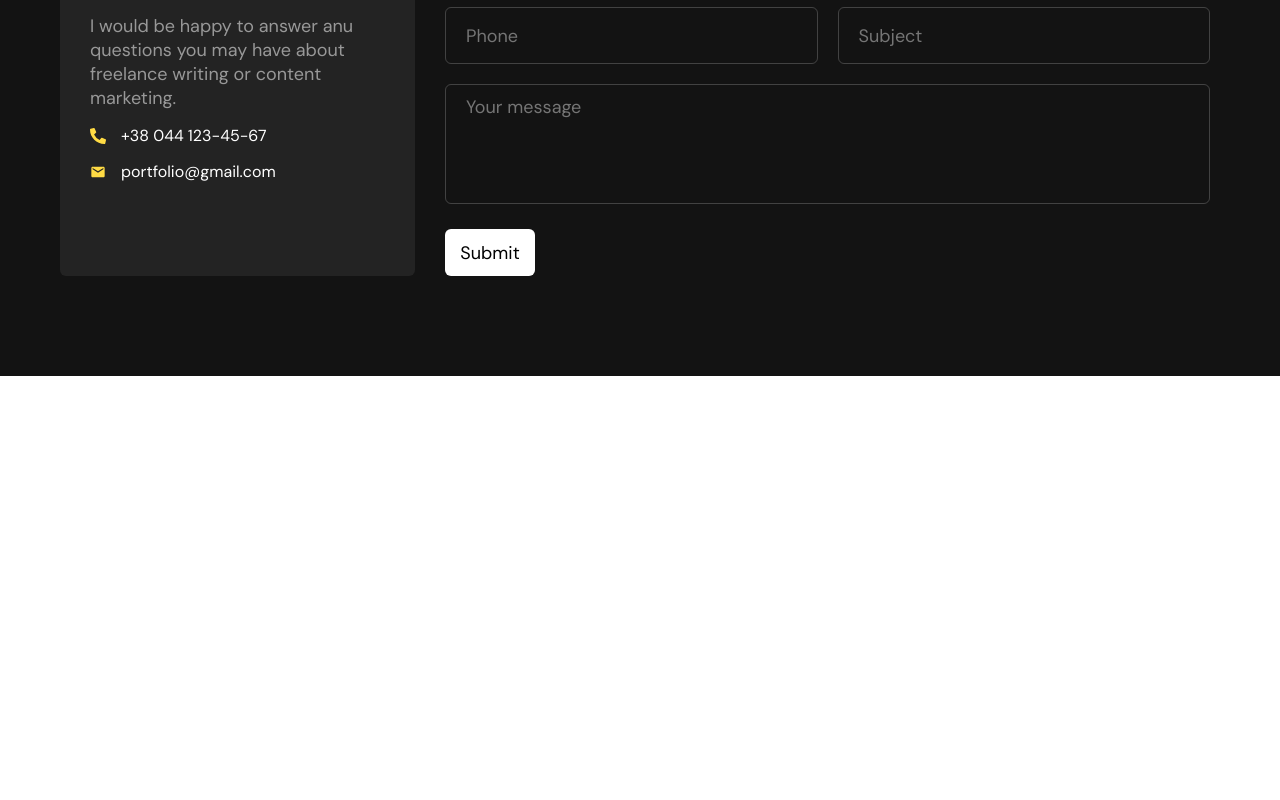
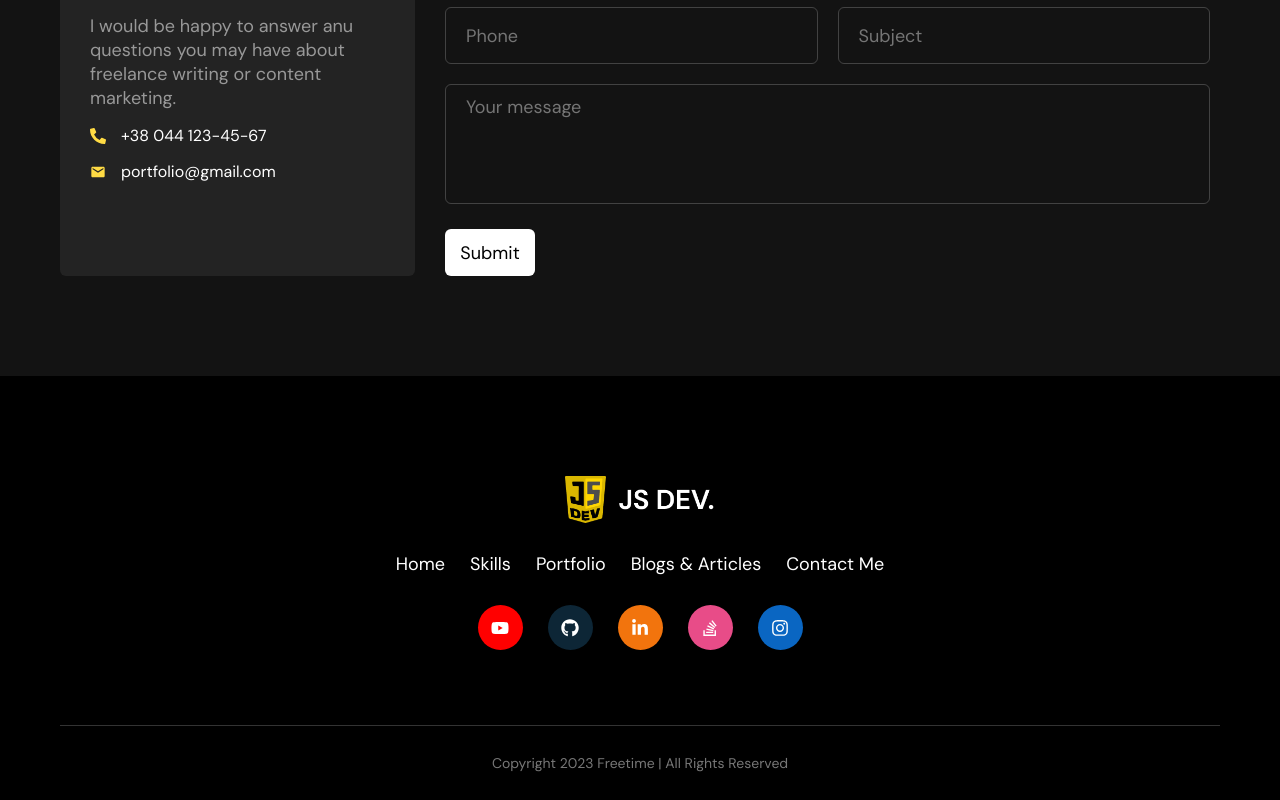
Before and after one commit to freetimezp/js-portfolio-11-web-dev, a React (Create React App) app: page / in a window 1280 px wide. Shown: the part 3608-4408 px from the top of the page. Before the commit the page ends 3984 px from the top, so only its background shows below. Built offline with nearby package versions, Linux system fonts and the light colour scheme.

Commit message:
14. js-portfolio-11-web-dev. Footer component. Scroll to section.

```diff
--- a/src/App.js
+++ b/src/App.js
@@ -5,6 +5,7 @@ import Skills from './components/skills';
 import Portfolio from './components/portfolio';
 import Blogs from './components/blogs';
 import Contact from './components/contact';
+import Footer from './components/footer';
 
 import './app.scss';
 
@@ -16,6 +17,7 @@ const App = () => {
       <Portfolio />
       <Blogs />
       <Contact />
+      <Footer />
     </div>
   );
 }
--- /dev/null
+++ b/src/components/footer/index.jsx
@@ -0,0 +1,43 @@
+import React from 'react';
+import { FaYoutube, FaGithub, FaLinkedinIn, FaStackOverflow, FaInstagram } from 'react-icons/fa';
+
+import Section from '../shared/section';
+import Logo from '../../images/logo.png';
+import SocialIcon from './social-icon';
+
+import { scrollToSection } from '../utils/helpers';
+
+import './style.scss';
+
+const Footer = () => {
+    return (
+        <Section background="dark" className="footer">
+            <div className="footer-content-wrapper">
+                <div className="footer-logo">
+                    <img src={Logo} alt="logo" />
+                </div>
+                <ul className="footer-menu-items">
+                    <li className="footer-menu-item" onClick={() => scrollToSection("home")}>Home</li>
+                    <li className="footer-menu-item" onClick={() => scrollToSection("skills")}>Skills</li>
+                    <li className="footer-menu-item" onClick={() => scrollToSection("portfolio")}>Portfolio</li>
+                    <li className="footer-menu-item" onClick={() => scrollToSection("blogs")}>Blogs & Articles</li>
+                    <li className="footer-menu-item" onClick={() => scrollToSection("contact")}>Contact Me</li>
+                </ul>
+                <div className="social-icons">
+                    <SocialIcon color="#ff0000" icon={<FaYoutube />} link="https://www.youtube.com/" />
+                    <SocialIcon color="#0d2636" icon={<FaGithub />} link="https://www.github.com/" />
+                    <SocialIcon color="#f2740d" icon={<FaLinkedinIn />} link="https://www.linkedin.com/" />
+                    <SocialIcon color="#e84c88" icon={<FaStackOverflow />} link="https://stackoverflow.com/" />
+                    <SocialIcon color="#0a66c2" icon={<FaInstagram />} link="https://www.instagram.com/" />
+                </div>
+                <div className="bottom-bar">
+                    <div className="copyright-text">
+                        Copyright 2023 Freetime | All Rights Reserved
+                    </div>
+                </div>
+            </div>
+        </Section>
+    );
+}
+
+export default Footer;
--- /dev/null
+++ b/src/components/footer/social-icon/index.jsx
@@ -0,0 +1,19 @@
+import React from 'react';
+
+import './style.scss';
+
+const SocialIcon = ({icon, color, link}) => {
+  return (
+    <div
+        className='social-icon'
+        style={{ backgroundColor: color }}
+        onClick={() => {
+            window.open(link, '_blank')
+        }}
+    >
+        {icon}
+    </div>
+  );
+}
+
+export default SocialIcon;
--- /dev/null
+++ b/src/components/footer/style.scss
@@ -0,0 +1,73 @@
+@import '../../style-config/variable.scss';
+@import '../../style-config/mixins.scss';
+
+.footer {
+    padding-bottom: 0;
+}
+
+.footer-content-wrapper {
+    display: flex;
+    flex-direction: column;
+    align-items: center;
+    width: 100%;
+    .footer-logo {
+        width: 150px;
+        img {
+            display: block;
+            width: 100%;
+        }
+    }
+    .footer-menu-items {
+        margin: 0;
+        padding: 0;
+        list-style-type: none;
+        display: flex;
+        align-items: center;
+        margin-top: 30px;
+        .footer-menu-item {
+            @include typography(18px, 400, 22px);
+            color: $white;
+            margin: 0 12.5px;
+            cursor: pointer;
+            &:hover {
+                opacity: 0.5;
+            }
+        }
+    }
+    .social-icons {
+        display: flex;
+        align-items: center;
+        margin-top: 30px;
+        .social-icon {
+            width: 45px;
+            height: 45px;
+            border-radius: 50%;
+            display: flex;
+            align-items: center;
+            justify-content: center;
+            color: $white;
+            font-size: 18px;
+            margin: 0 12.5px;
+            cursor: pointer;
+            transition: all 0.5s ease-in-out;
+            &:hover {
+                opacity: 0.5;
+                transform: translateY(-5px);
+            }
+        }
+    }
+    .bottom-bar {
+        width: 100%;
+        height: 75px;
+        border-top: 1px solid rgba(255, 255, 255, 0.2);
+        text-align: center;
+        display: flex;
+        align-items: center;
+        justify-content: center;
+        margin-top: 75px;
+        .copyright-text {
+            color: #777777;
+            @include typography(14px, 400, 22px);
+        }
+    }
+}
--- a/src/components/intro/index.jsx
+++ b/src/components/intro/index.jsx
@@ -10,7 +10,7 @@ import './style.scss';
 
 const Intro = () => {
   return (
-    <div className='intro-section'>
+    <div className='intro-section' id="home">
       <div className="vector-bg" id="parallax"></div>
 
       <img src={cloud} alt="intro" className='cloud' />
--- a/src/components/intro/intro-content/index.jsx
+++ b/src/components/intro/intro-content/index.jsx
@@ -8,6 +8,7 @@ import girl from "../../../images/girl.png";
 import CallToAction from '../../shared/CallToAction';
 
 import './style.scss';
+import { scrollToSection } from '../../utils/helpers';
 
 const IntroContent = () => {
     return (
@@ -29,7 +30,7 @@ const IntroContent = () => {
                         Error nesciunt, temporibus qui, quia perferendis delectus
                         neque esse deleniti, optio consequatur quisquam!
                     </p>
-                    <CallToAction text="Let's Talk" />
+                    <CallToAction text="Let's Talk" action={() => scrollToSection("contact")} />
                 </div>
                 <div className="right-col">
                     <img src={girl} alt="intro" />
--- a/src/components/intro/navigation-bar/index.jsx
+++ b/src/components/intro/navigation-bar/index.jsx
@@ -2,6 +2,7 @@ import React from 'react';
 
 import logo from '../../../images/logo.png';
 import CallToAction from '../../shared/CallToAction';
+import { scrollToSection } from '../../utils/helpers';
 
 import './style.scss';
 
@@ -12,10 +13,10 @@ const Navigation = () => {
                 <img src={logo} alt="nav" />
             </div>
             <div className="navigation">
-                <span className="navigation-item">Skills</span>
-                <span className="navigation-item">Portfolio</span>
-                <span className="navigation-item">Blogs & Articles</span>
-                <CallToAction text="Contact Me" />
+                <span className="navigation-item" onClick={() => scrollToSection("skills")}>Skills</span>
+                <span className="navigation-item" onClick={() => scrollToSection("portfolio")}>Portfolio</span>
+                <span className="navigation-item" onClick={() => scrollToSection("blogs")}>Blogs & Articles</span>
+                <CallToAction text="Contact Me" action={() => scrollToSection("contact")} />
             </div>
         </div>
     );
--- a/src/components/shared/CallToAction/index.jsx
+++ b/src/components/shared/CallToAction/index.jsx
@@ -6,7 +6,7 @@ import './style.scss';
 
 const CallToAction = ({ text, action, icon }) => {
     return (
-        <div className='call-to-action'>
+        <div className='call-to-action' onClick={action}>
             <span className="text">{text}</span>
             {icon ? <div className='icon'>{icon}</div> : <Arrow />}
         </div>
--- /dev/null
+++ b/src/components/utils/helpers.js
@@ -0,0 +1,3 @@
+export const scrollToSection = (gotTo) => {
+    document.querySelector('#' + gotTo).scrollIntoView({behavior: "smooth"});
+};
```
Also changed, not shown: src/components/footer/social-icon/style.scss (added).
